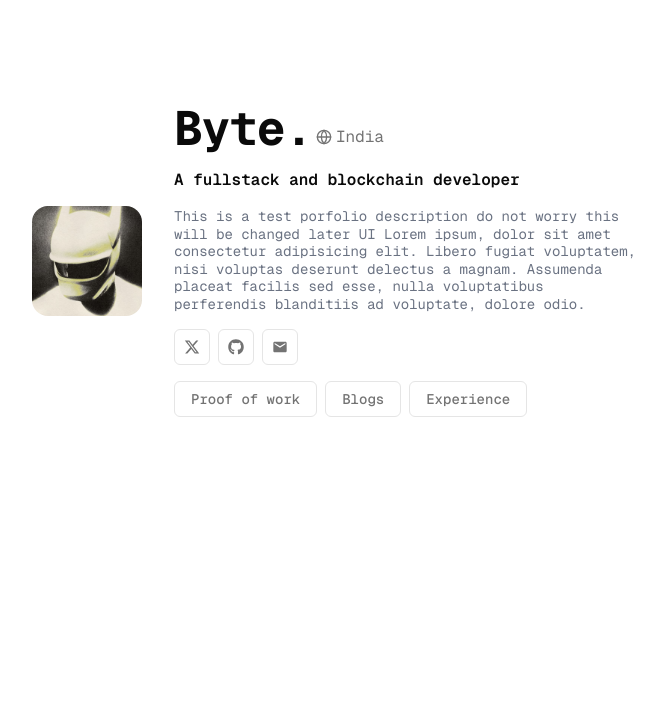
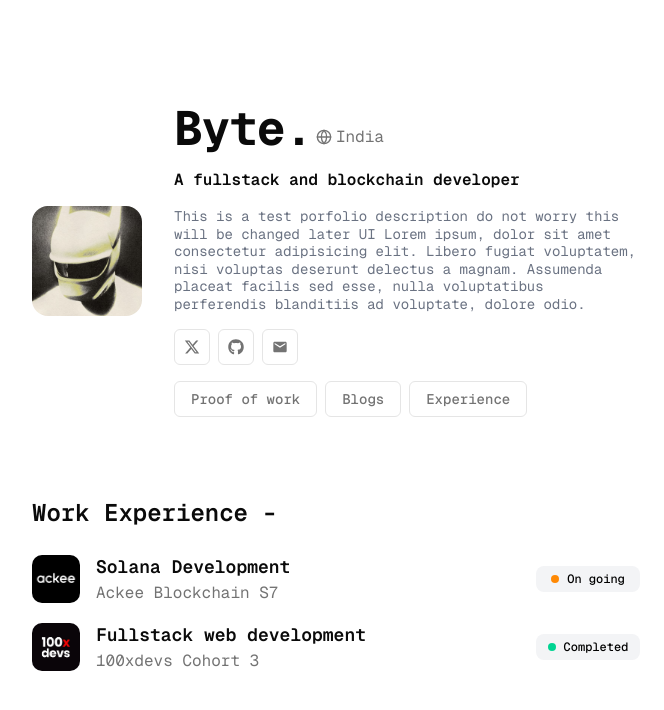
Before and after one commit to bytehash69/portfolio, a Next.js app: page / in a window 1280 px wide. Shown: the top 710 px of the page, without its empty margins (304-968 px from the left). Built offline with nearby package versions, Linux system fonts and the light colour scheme.

Commit message:
work experience

```diff
--- a/src/app/layout.tsx
+++ b/src/app/layout.tsx
@@ -1,5 +1,8 @@
 import type { Metadata } from "next";
+import "./globals.css";
+
 import { Geist, Geist_Mono } from "next/font/google";
+import { Space_Mono } from "next/font/google"; // Add this line
 import "./globals.css";
 
 const geistSans = Geist({
@@ -10,6 +13,12 @@ const geistSans = Geist({
 const geistMono = Geist_Mono({
   variable: "--font-geist-mono",
   subsets: ["latin"],
+});
+
+const spaceMono = Space_Mono({
+  variable: "--font-space-mono",
+  subsets: ["latin"],
+  weight: ["400", "700"], // Add weights as needed
 });
 
 export const metadata: Metadata = {
--- a/src/app/page.tsx
+++ b/src/app/page.tsx
@@ -1,6 +1,7 @@
 "use client";
 import { Hint } from "@/components/Hint";
 import { Button } from "@/components/ui/button";
+import { WorkExp } from "@/components/WorkExp";
 import { Globe, HelpCircle } from "lucide-react";
 import Image from "next/image";
 import Link from "next/link";
@@ -97,6 +98,21 @@ export default function Home() {
           </div>
         </div>
       </div>
+      <div className="mt-4 flex flex-col gap-4">
+        <h1 className="text-2xl font-semibold mb-2">Work Experience -</h1>
+        <WorkExp
+          title="Solana Development"
+          description="Ackee Blockchain S7"
+          img="ackee.jpg"
+          status="On going"
+        />
+        <WorkExp
+          title="Fullstack web development"
+          description="100xdevs Cohort 3"
+          img="100x.png"
+          status="Completed"
+        />
+      </div>
     </div>
   );
 }
--- /dev/null
+++ b/src/components/WorkExp.tsx
@@ -0,0 +1,39 @@
+import React from "react";
+import { Avatar, AvatarFallback, AvatarImage } from "./ui/avatar";
+import { Badge } from "./ui/badge";
+import { cn } from "@/lib/utils";
+
+interface WorkExpTypes {
+  status: "On going" | "Completed";
+  title: String;
+  description: String;
+  img: string;
+}
+
+export const WorkExp = ({ title, description, img, status }: WorkExpTypes) => {
+  return (
+    <div className="">
+      <div className="flex items-center gap-4">
+        <Avatar className="size-12 rounded-lg">
+          <AvatarFallback className="" />
+          <AvatarImage src={img} />
+        </Avatar>
+        <div className="w-full flex items-center justify-between">
+          <div>
+            <h1 className="text-lg font-semibold">{title}</h1>
+            <p className="text-muted-foreground">{description}</p>
+          </div>
+          <Badge className="py-1 text-xs min-w-26 bg-gray-100 text-black flex items-center">
+            <div
+              className={cn(
+                status == "On going" ? "bg-orange-400" : "bg-emerald-400",
+                "p-1 rounded-full mr-1"
+              )}
+            />
+            <p>{status}</p>
+          </Badge>
+        </div>
+      </div>
+    </div>
+  );
+};
```
Also changed, not shown: public/100x.png (added), public/ackee.jpg (added).
